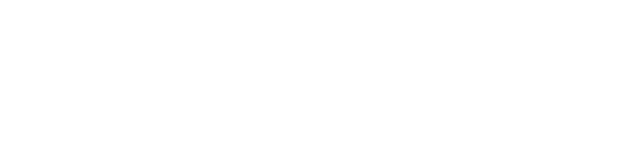
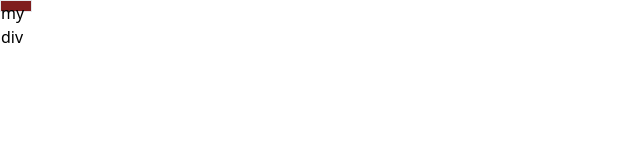
Before and after one commit to mayanksaini20/Counter-app, a website built with Vite: page index.html in a window 1280 px wide. Shown: the full height of the page, 0-640 px from the left. Built offline with nearby package versions, Linux system fonts and the light colour scheme.

Commit message:
Third commit

```diff
--- a/index.html
+++ b/index.html
@@ -9,7 +9,7 @@
 </head>
 
 <body>
-
+    <div class="bg-red-900 h-3 w-8 border"> my div</div>
 </body>
 
 </html>
--- a/package.json
+++ b/package.json
@@ -5,7 +5,9 @@
   "main": "index.js",
   "scripts": {
     "test": "echo \"Error: no test specified\" && exit 1",
-    "start": "vite"
+    "start": "vite",
+    "build": "vite build",
+    "preview": "vite preview"
   },
   "repository": {
     "type": "git",
```
Also changed, not shown: 2 other files.
